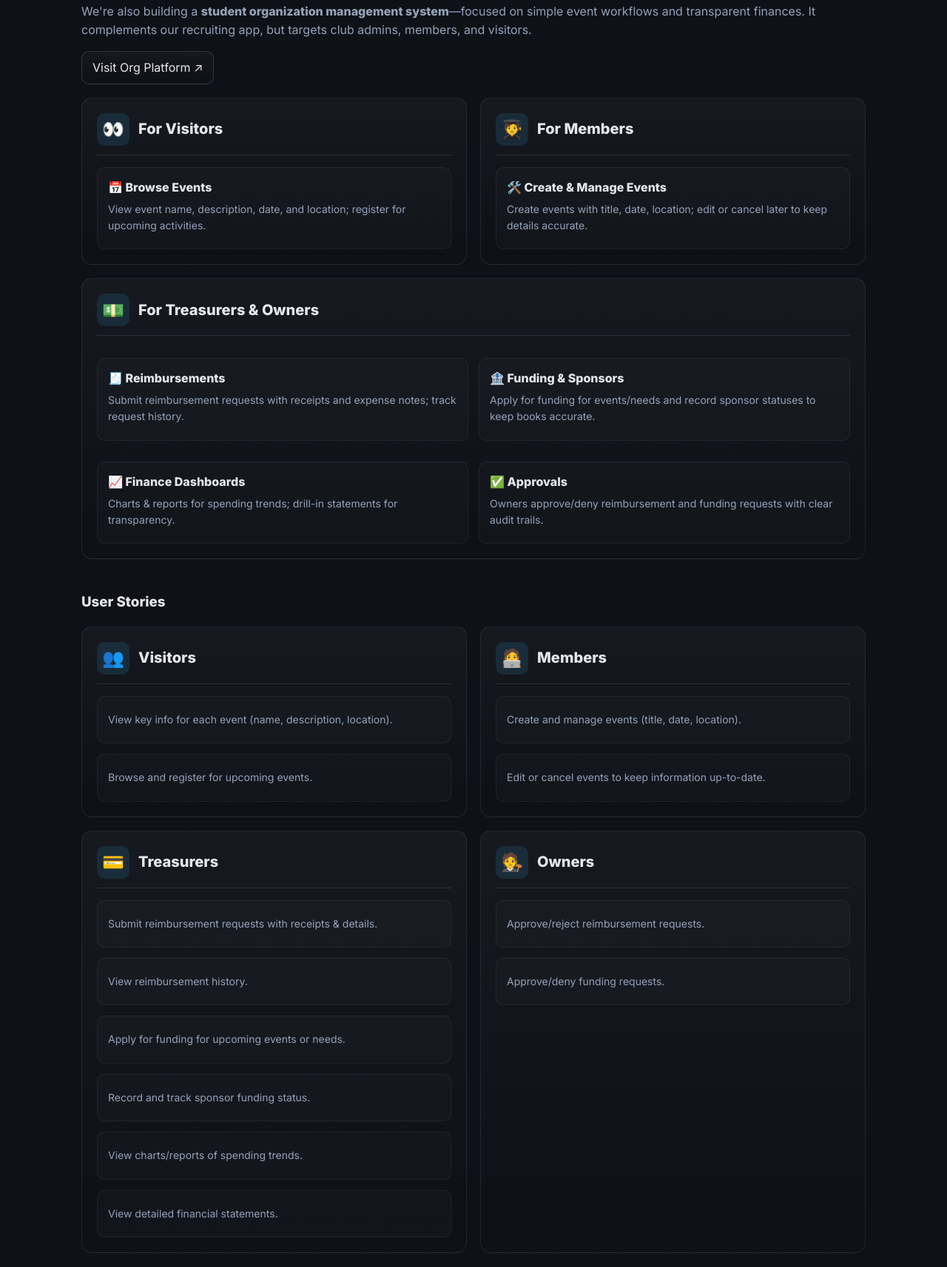
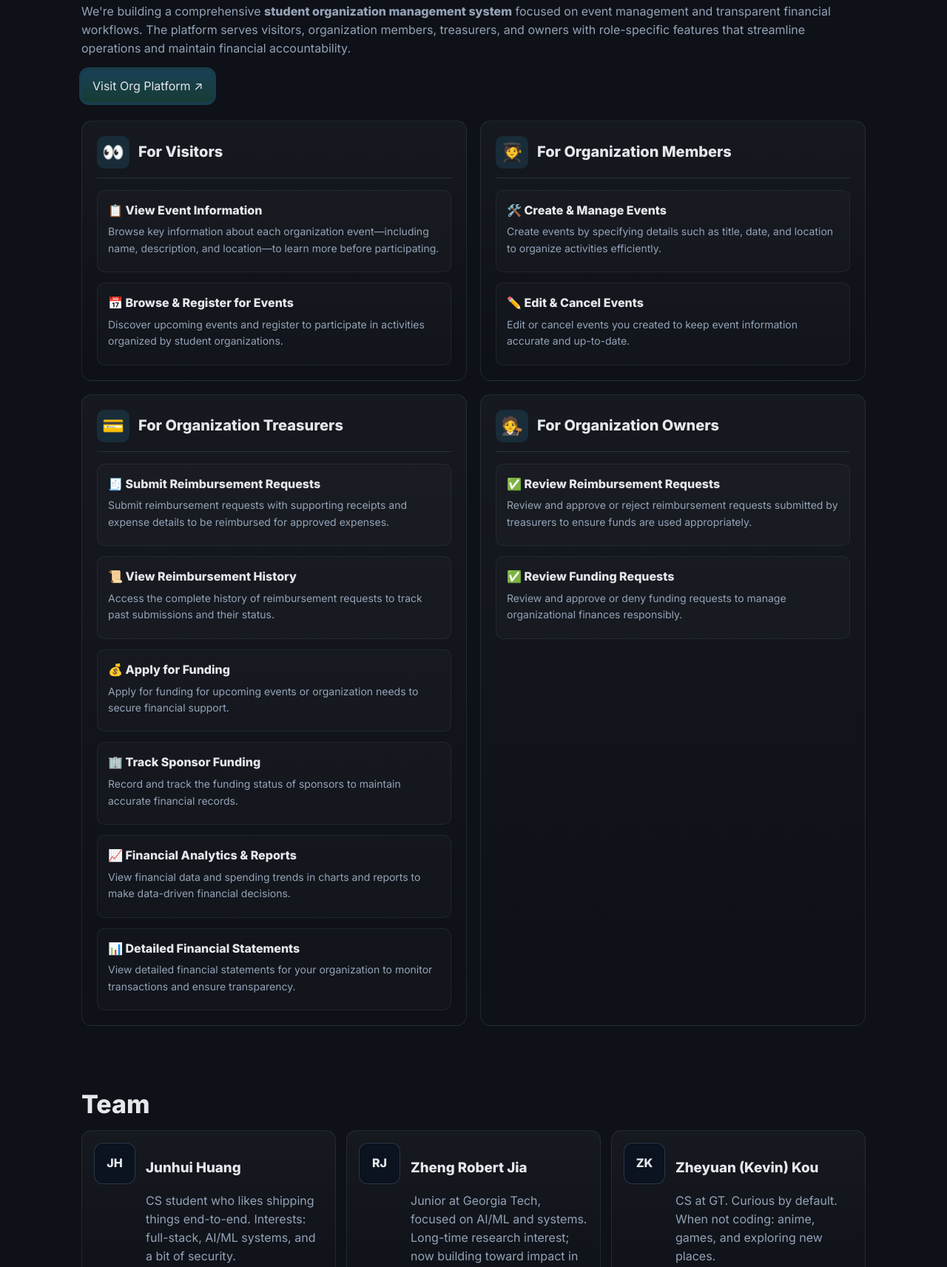
Before and after one commit to Robert-Jia00129/2340TeamRepo, a plain HTML site: page index.html in a window 1280 px wide. Shown: the part 1141-2854 px from the top of the page at 74% size. Drawn offline with Linux system fonts and the light colour scheme.

Commit message:
add description for student org platform

```diff
--- a/index.html
+++ b/index.html
@@ -89,95 +89,92 @@
       </p>
     </section>
 
-    <!-- NEW: Organization Platform section -->
+    <!-- Organization Platform section -->
     <section id="org" class="section">
       <h2>Student Organization Platform</h2>
       <p class="muted">
-        We're also building a <strong>student organization management system</strong>—focused on simple event workflows and transparent finances. It complements our recruiting app, but targets club admins, members, and visitors.
+        We're building a comprehensive <strong>student organization management system</strong> focused on event management and transparent financial workflows. The platform serves visitors, organization members, treasurers, and owners with role-specific features that streamline operations and maintain financial accountability.
       </p>
       <div class="actions" style="margin-top:10px;">
-        <a class="btn" href="https://charlesflow-nextjs.vercel.app/" target="_blank" rel="noopener">Visit Org Platform ↗</a>
+        <a class="btn primary" href="https://charlesflow-nextjs.vercel.app/" target="_blank" rel="noopener">Visit Org Platform ↗</a>
       </div>
 
-      <div class="feature-grid" style="margin-top:18px;">
+      <div class="feature-grid" style="margin-top:24px;">
         <article class="feature-category card">
           <div class="feature-header">
             <span class="feature-icon">👀</span>
             <h3>For Visitors</h3>
           </div>
           <div class="feature-item">
-            <h4>📅 Browse Events</h4>
-            <p class="muted">View event name, description, date, and location; register for upcoming activities.</p>
+            <h4>📋 View Event Information</h4>
+            <p class="muted">Browse key information about each organization event—including name, description, and location—to learn more before participating.</p>
+          </div>
+          <div class="feature-item">
+            <h4>📅 Browse & Register for Events</h4>
+            <p class="muted">Discover upcoming events and register to participate in activities organized by student organizations.</p>
           </div>
         </article>
 
         <article class="feature-category card">
           <div class="feature-header">
             <span class="feature-icon">🧑‍🎓</span>
-            <h3>For Members</h3>
+            <h3>For Organization Members</h3>
           </div>
           <div class="feature-item">
             <h4>🛠️ Create & Manage Events</h4>
-            <p class="muted">Create events with title, date, location; edit or cancel later to keep details accurate.</p>
+            <p class="muted">Create events by specifying details such as title, date, and location to organize activities efficiently.</p>
+          </div>
+          <div class="feature-item">
+            <h4>✏️ Edit & Cancel Events</h4>
+            <p class="muted">Edit or cancel events you created to keep event information accurate and up-to-date.</p>
           </div>
         </article>
 
-        <article class="feature-category card full-width">
+        <article class="feature-category card">
           <div class="feature-header">
-            <span class="feature-icon">💵</span>
-            <h3>For Treasurers & Owners</h3>
+            <span class="feature-icon">💳</span>
+            <h3>For Organization Treasurers</h3>
           </div>
-          <div class="feature-dual">
-            <div class="feature-item">
-              <h4>🧾 Reimbursements</h4>
-              <p class="muted">Submit reimbursement requests with receipts and expense notes; track request history.</p>
-            </div>
-            <div class="feature-item">
-              <h4>🏦 Funding & Sponsors</h4>
-              <p class="muted">Apply for funding for events/needs and record sponsor statuses to keep books accurate.</p>
-            </div>
+          <div class="feature-item">
+            <h4>🧾 Submit Reimbursement Requests</h4>
+            <p class="muted">Submit reimbursement requests with supporting receipts and expense details to be reimbursed for approved expenses.</p>
           </div>
-          <div class="feature-dual" style="margin-top:14px;">
-            <div class="feature-item">
-              <h4>📈 Finance Dashboards</h4>
-              <p class="muted">Charts & reports for spending trends; drill-in statements for transparency.</p>
-            </div>
-            <div class="feature-item">
-              <h4>✅ Approvals</h4>
-              <p class="muted">Owners approve/deny reimbursement and funding requests with clear audit trails.</p>
-            </div>
+          <div class="feature-item">
+            <h4>📜 View Reimbursement History</h4>
+            <p class="muted">Access the complete history of reimbursement requests to track past submissions and their status.</p>
+          </div>
+          <div class="feature-item">
+            <h4>💰 Apply for Funding</h4>
+            <p class="muted">Apply for funding for upcoming events or organization needs to secure financial support.</p>
+          </div>
+          <div class="feature-item">
+            <h4>🏢 Track Sponsor Funding</h4>
+            <p class="muted">Record and track the funding status of sponsors to maintain accurate financial records.</p>
+          </div>
+          <div class="feature-item">
+            <h4>📈 Financial Analytics & Reports</h4>
+            <p class="muted">View financial data and spending trends in charts and reports to make data-driven financial decisions.</p>
+          </div>
+          <div class="feature-item">
+            <h4>📊 Detailed Financial Statements</h4>
+            <p class="muted">View detailed financial statements for your organization to monitor transactions and ensure transparency.</p>
           </div>
         </article>
-      </div>
 
-      <div class="section" style="padding-top:24px;">
-        <h3>User Stories</h3>
-        <div class="feature-grid">
-          <article class="feature-category card">
-            <div class="feature-header"><span class="feature-icon">👥</span><h3>Visitors</h3></div>
-            <div class="feature-item"><p class="muted">View key info for each event (name, description, location).</p></div>
-            <div class="feature-item"><p class="muted">Browse and register for upcoming events.</p></div>
-          </article>
-          <article class="feature-category card">
-            <div class="feature-header"><span class="feature-icon">🧑‍💻</span><h3>Members</h3></div>
-            <div class="feature-item"><p class="muted">Create and manage events (title, date, location).</p></div>
-            <div class="feature-item"><p class="muted">Edit or cancel events to keep information up-to-date.</p></div>
-          </article>
-          <article class="feature-category card">
-            <div class="feature-header"><span class="feature-icon">💳</span><h3>Treasurers</h3></div>
-            <div class="feature-item"><p class="muted">Submit reimbursement requests with receipts & details.</p></div>
-            <div class="feature-item"><p class="muted">View reimbursement history.</p></div>
-            <div class="feature-item"><p class="muted">Apply for funding for upcoming events or needs.</p></div>
-            <div class="feature-item"><p class="muted">Record and track sponsor funding status.</p></div>
-            <div class="feature-item"><p class="muted">View charts/reports of spending trends.</p></div>
-            <div class="feature-item"><p class="muted">View detailed financial statements.</p></div>
-          </article>
-          <article class="feature-category card">
-            <div class="feature-header"><span class="feature-icon">🧑‍⚖️</span><h3>Owners</h3></div>
-            <div class="feature-item"><p class="muted">Approve/reject reimbursement requests.</p></div>
-            <div class="feature-item"><p class="muted">Approve/deny funding requests.</p></div>
-          </article>
-        </div>
+        <article class="feature-category card">
+          <div class="feature-header">
+            <span class="feature-icon">🧑‍⚖️</span>
+            <h3>For Organization Owners</h3>
+          </div>
+          <div class="feature-item">
+            <h4>✅ Review Reimbursement Requests</h4>
+            <p class="muted">Review and approve or reject reimbursement requests submitted by treasurers to ensure funds are used appropriately.</p>
+          </div>
+          <div class="feature-item">
+            <h4>✅ Review Funding Requests</h4>
+            <p class="muted">Review and approve or deny funding requests to manage organizational finances responsibly.</p>
+          </div>
+        </article>
       </div>
     </section>
 
```
